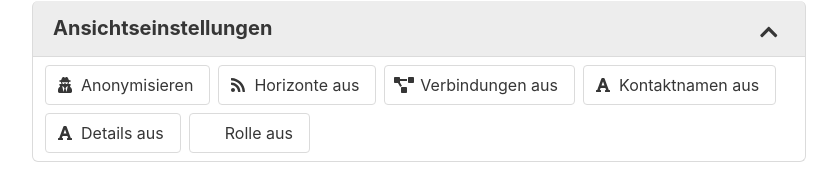
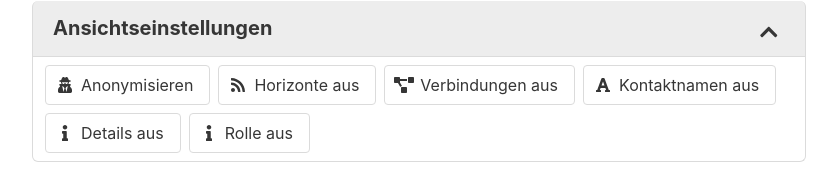
Before and after one commit to fhstp/easynwk-web, a Vue app: page /#/ in a window 1280 px wide. Both pictures are taken after a click on the element 990 px from the left and 550 px from the top of the page. Shown: the part 519-698 px from the top of the page, without its empty margins (221-1058 px from the left). Built offline with nearby package versions, Linux system fonts and the light colour scheme.

Commit message:
Icons hinzugefügt

```diff
--- a/src/components/ViewOptionsPanel.vue
+++ b/src/components/ViewOptionsPanel.vue
@@ -50,7 +50,7 @@
 
                 <button class="button" @click.stop="toggleDetails">
                   <span class="icon">
-                    <font-awesome-icon icon="font" />
+                    <font-awesome-icon icon="info" />
                   </span>
                   <span v-if="details">Details ein</span>
                   <span v-else>Details aus</span>
@@ -58,7 +58,7 @@
 
                 <button class="button" @click.stop="toggleRoleShort">
                   <span class="icon">
-                    <font-awesome-icon icon="fa-solid fa-info" />
+                    <font-awesome-icon icon="info" />
                   </span>
                   <span v-if="roleShort">Rolle ein</span>
                   <span v-else>Rolle aus</span>
--- a/src/main.ts
+++ b/src/main.ts
@@ -39,6 +39,7 @@ import {
   faTrashAlt,
   faInfoCircle,
   faCheck,
+  faInfo,
 } from "@fortawesome/free-solid-svg-icons";
 library.add(
   faBars,
@@ -68,7 +69,8 @@ library.add(
   faFont,
   faTrashAlt,
   faInfoCircle,
-  faCheck
+  faCheck,
+  faInfo
 );
 
 // Vue.component("font-awesome-icon", FontAwesomeIcon);
```
